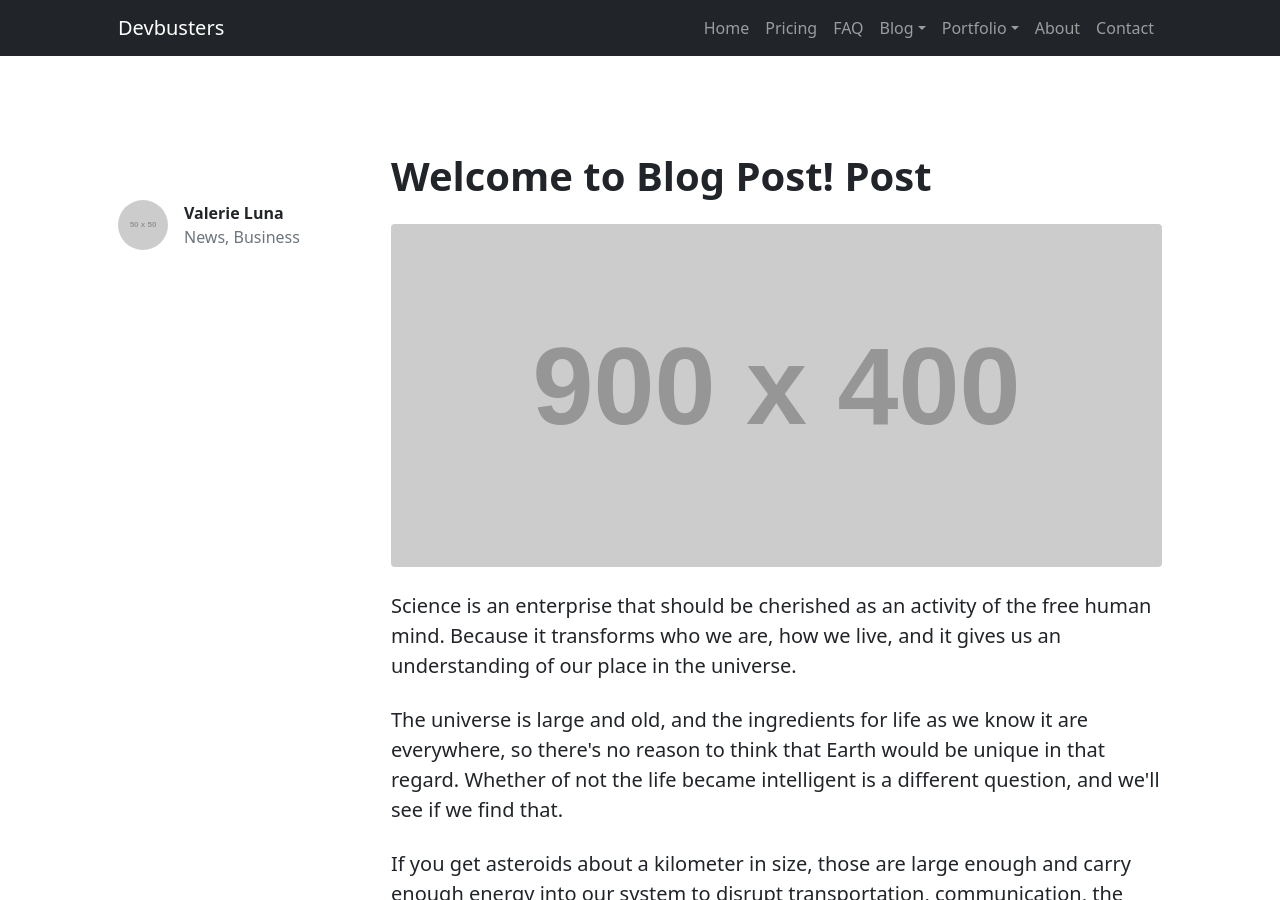
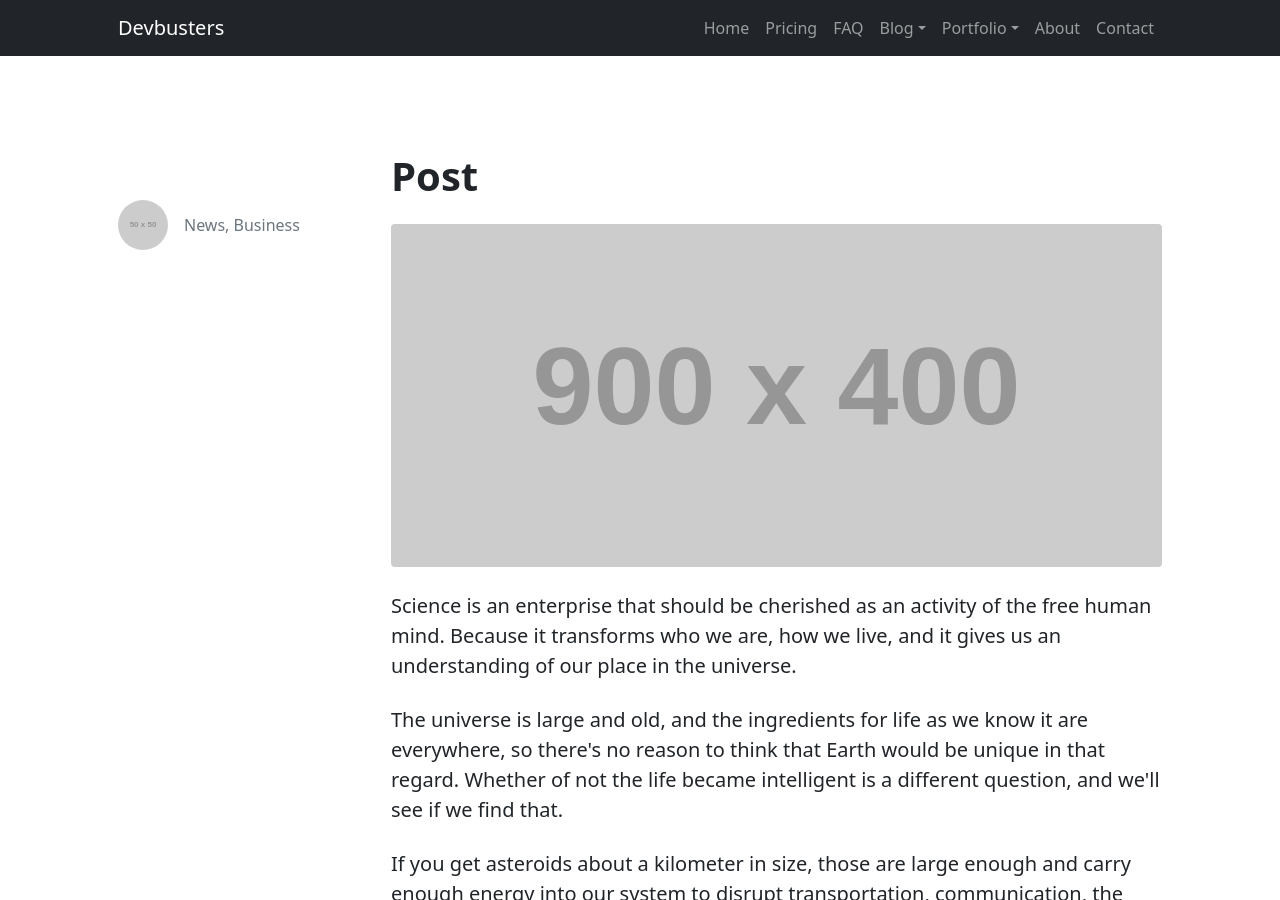
Before and after one commit to Devbusters/devbusters, a Jekyll site: the page built from post.md, in a window 1280 px wide and 900 px high. Built offline with Jekyll 4.4.1, drawn with Linux system fonts in a browser that asks for light colours.

Commit message:
Update blog-post.html

```diff
--- a/_layouts/blog-post.html
+++ b/_layouts/blog-post.html
@@ -28,7 +28,7 @@
                             <img class="img-fluid rounded-circle" src="https://dummyimage.com/50x50/ced4da/6c757d.jpg"
                                 alt="..." />
                             <div class="ms-3">
-                                <div class="fw-bold">Valerie Luna</div>
+                                <div class="fw-bold">{{ page.author }}</div>
                                 <div class="text-muted">News, Business</div>
                             </div>
                         </div>
@@ -39,13 +39,12 @@
                             <!-- Post header-->
                             <header class="mb-4">
                                 <!-- Post title-->
-                                <h1 class="fw-bolder mb-1">Welcome to Blog Post! {{ page.title }}</h1>
+                                <h1 class="fw-bolder mb-1">{{ page.title }}</h1>
                                 <!-- Post meta content-->
                                 <div class="text-muted fst-italic mb-2">{{ page.date | date_to_string }}</div>
                                 <!-- Post categories-->
                                 {% for tag in page.tags %}
                                 <a class="badge bg-secondary text-decoration-none link-light" href="#!">{{ tag }}</a>
-                                <!-- <a class="badge bg-secondary text-decoration-none link-light" href="#!">Freebies</a> -->>
                                 {% endfor %}
                             </header>
                             <!-- Preview image figure-->
```
